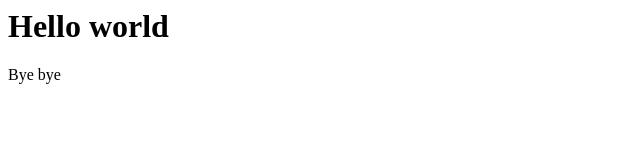
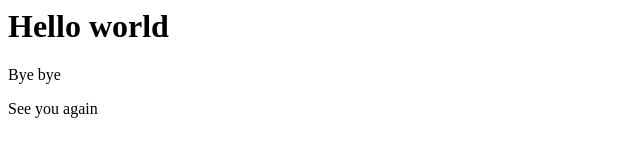
Before and after one commit to josephtiong/icecream, a plain HTML site: page index.html in a window 1280 px wide. Shown: the whole page, without its empty margins (0-640 px from the left). Drawn offline with Linux system fonts and the light colour scheme.

Commit message:
Update index.html

```diff
--- a/index.html
+++ b/index.html
@@ -4,5 +4,6 @@
 </head>
 <body>
 	<p>Bye bye</p>
+	<p>See you again</p>
 </body>
 </html>
```
